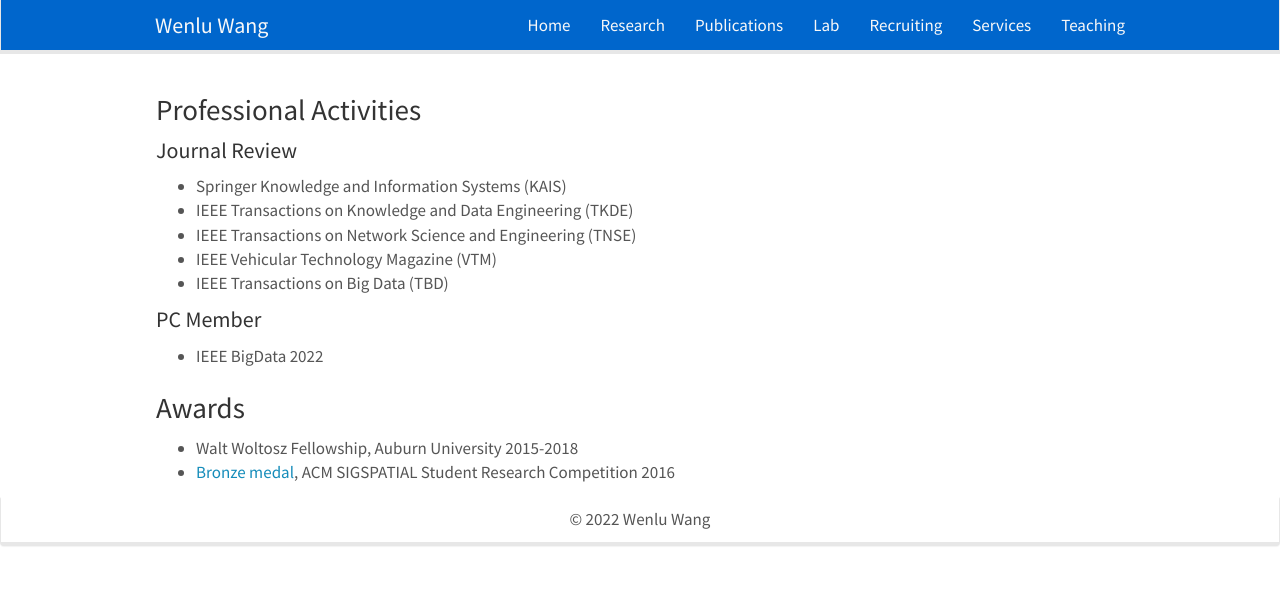
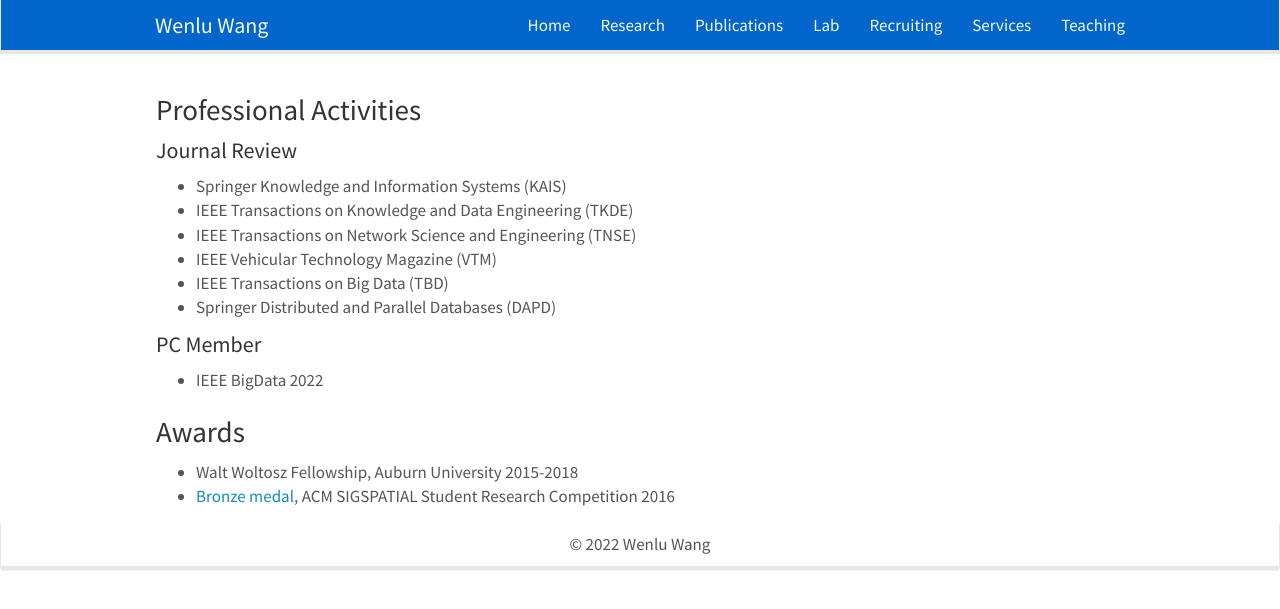
Before and after one commit to WENLU-W/WENLU-W.github.io, a Jekyll site: the page built from docs/_pages/service.md, in a window 1280 px wide. Shown: the top 609 px of the page. Built offline with Jekyll 4.4.1, drawn with Linux system fonts in a browser that asks for light colours; nearby versions of some CDN libraries.

Commit message:
Update service.md

```diff
--- a/docs/_pages/service.md
+++ b/docs/_pages/service.md
@@ -14,6 +14,7 @@ permalink: /service/
 - IEEE Transactions on Network Science and Engineering (TNSE)
 - IEEE Vehicular Technology Magazine (VTM)
 - IEEE Transactions on Big Data (TBD)
+- Springer Distributed and Parallel Databases (DAPD)
 
 #### PC Member
 
```
